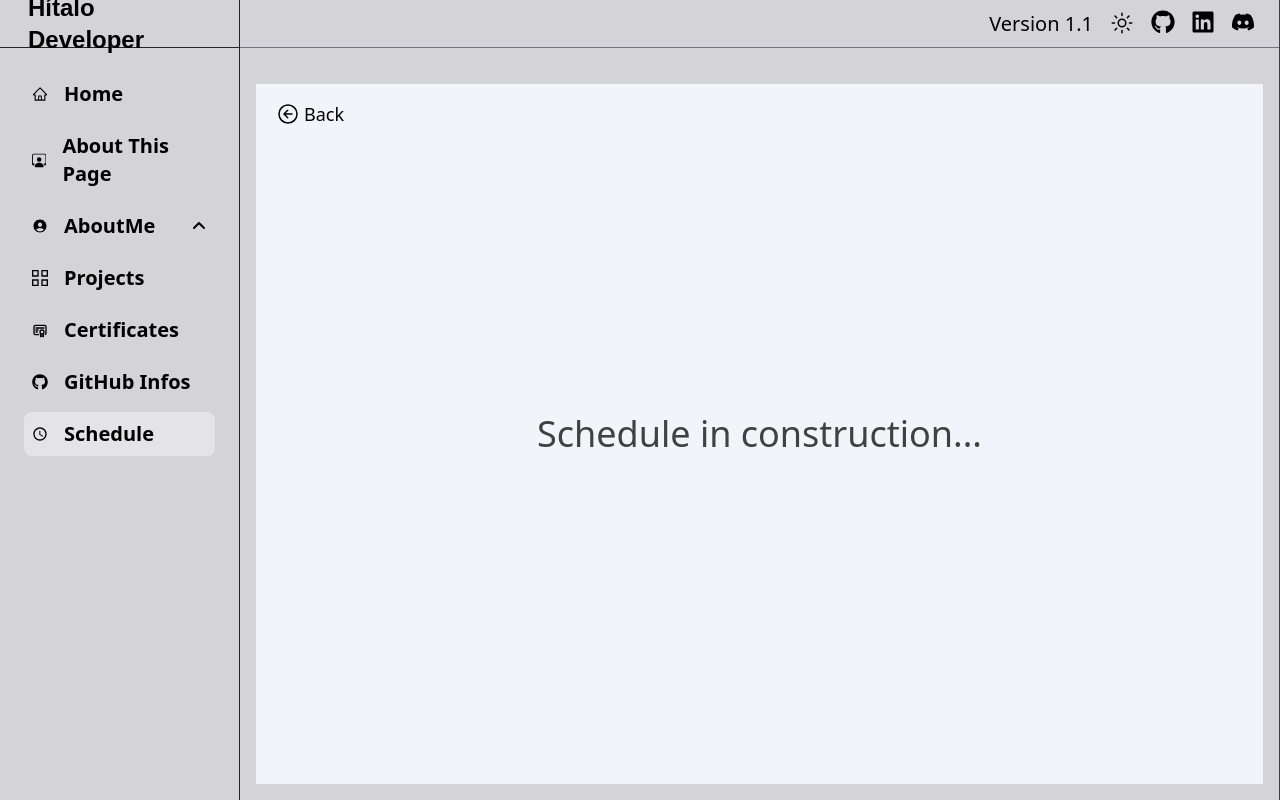
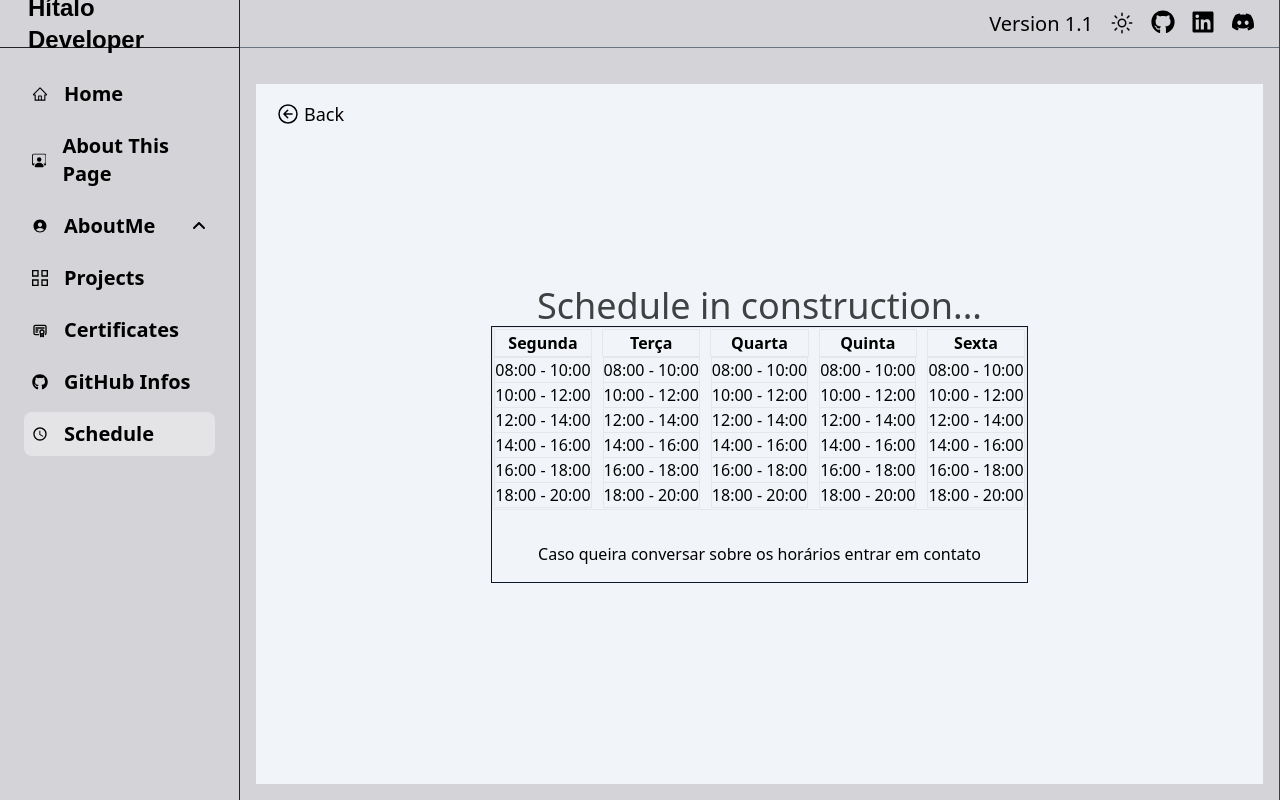
Before and after one commit to Hzimr/Hzimr.github.io, a Next.js app: page /schedule in a window 1280 px wide. Built offline with nearby package versions, Linux system fonts and the light colour scheme; a web font is replaced by a local one.

Commit message:
feat: created first commit schedule

```diff
--- a/src/app/schedule/page.tsx
+++ b/src/app/schedule/page.tsx
@@ -5,6 +5,68 @@ export default function Schedule() {
   return (
     <div className="relative mt-7 flex flex-1 flex-col items-center justify-center bg-slate-100 dark:bg-primary-darkContent">
       <TitlePage title="Schedule in construction..." />
+      <table className="flex flex-col gap-4 border border-slate-900 dark:border-slate-300">
+        <tr className="flex flex-1 items-center justify-center gap-2 border">
+          <td>
+            <th className="border">Segunda</th>
+            <tr>
+              <tr className="border">08:00 - 10:00</tr>
+              <tr className="border">10:00 - 12:00</tr>
+              <tr className="border">12:00 - 14:00</tr>
+              <tr className="border">14:00 - 16:00</tr>
+              <tr className="border">16:00 - 18:00</tr>
+              <tr className="border">18:00 - 20:00</tr>
+            </tr>
+          </td>
+          <td>
+            <th className="border">Terça</th>
+            <tr>
+              <tr className="border">08:00 - 10:00</tr>
+              <tr className="border">10:00 - 12:00</tr>
+              <tr className="border">12:00 - 14:00</tr>
+              <tr className="border">14:00 - 16:00</tr>
+              <tr className="border">16:00 - 18:00</tr>
+              <tr className="border">18:00 - 20:00</tr>
+            </tr>
+          </td>
+          <td>
+            <th className="border">Quarta</th>
+            <tr>
+              <tr className="border">08:00 - 10:00</tr>
+              <tr className="border">10:00 - 12:00</tr>
+              <tr className="border">12:00 - 14:00</tr>
+              <tr className="border">14:00 - 16:00</tr>
+              <tr className="border">16:00 - 18:00</tr>
+              <tr className="border">18:00 - 20:00</tr>
+            </tr>
+          </td>
+          <td>
+            <th className="border">Quinta</th>
+            <tr>
+              <tr className="border">08:00 - 10:00</tr>
+              <tr className="border">10:00 - 12:00</tr>
+              <tr className="border">12:00 - 14:00</tr>
+              <tr className="border">14:00 - 16:00</tr>
+              <tr className="border">16:00 - 18:00</tr>
+              <tr className="border">18:00 - 20:00</tr>
+            </tr>
+          </td>
+          <td>
+            <th className="border">Sexta</th>
+            <tr>
+              <tr className="border">08:00 - 10:00</tr>
+              <tr className="border">10:00 - 12:00</tr>
+              <tr className="border">12:00 - 14:00</tr>
+              <tr className="border">14:00 - 16:00</tr>
+              <tr className="border">16:00 - 18:00</tr>
+              <tr className="border">18:00 - 20:00</tr>
+            </tr>
+          </td>
+        </tr>
+        <tfoot className="flex items-center justify-center p-4">
+          <tr>Caso queira conversar sobre os horários entrar em contato</tr>
+        </tfoot>
+      </table>
       <BackButton navigate="/" />
     </div>
   )
```
